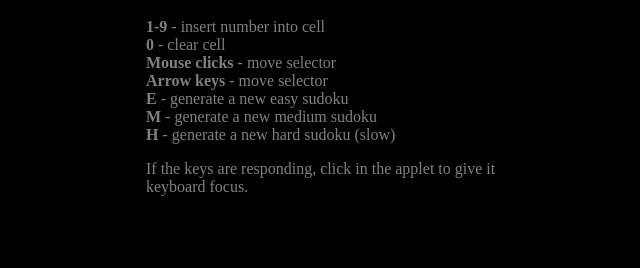
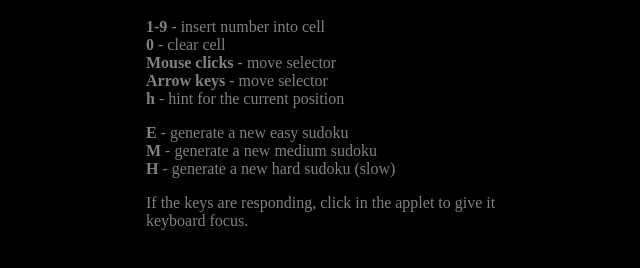
Before and after one commit to skeeto/Sudoku, a plain HTML site: page index.html in a window 1280 px wide. Shown: the part 48-316 px from the top of the page, without its empty margins (304-944 px from the left). Drawn offline with Linux system fonts and the light colour scheme.

Commit message:
Added note about hint() in the HTML.

```diff
--- a/index.html
+++ b/index.html
@@ -21,6 +21,9 @@
       <b>0</b> - clear cell<br/>
       <b>Mouse clicks</b> - move selector<br/>
       <b>Arrow keys</b> - move selector<br/>
+      <b>h</b> - hint for the current position<br/>
+    </p>
+    <p>
       <b>E</b> - generate a new easy sudoku<br/>
       <b>M</b> - generate a new medium sudoku<br/>
       <b>H</b> - generate a new hard sudoku (slow)<br/>
```
